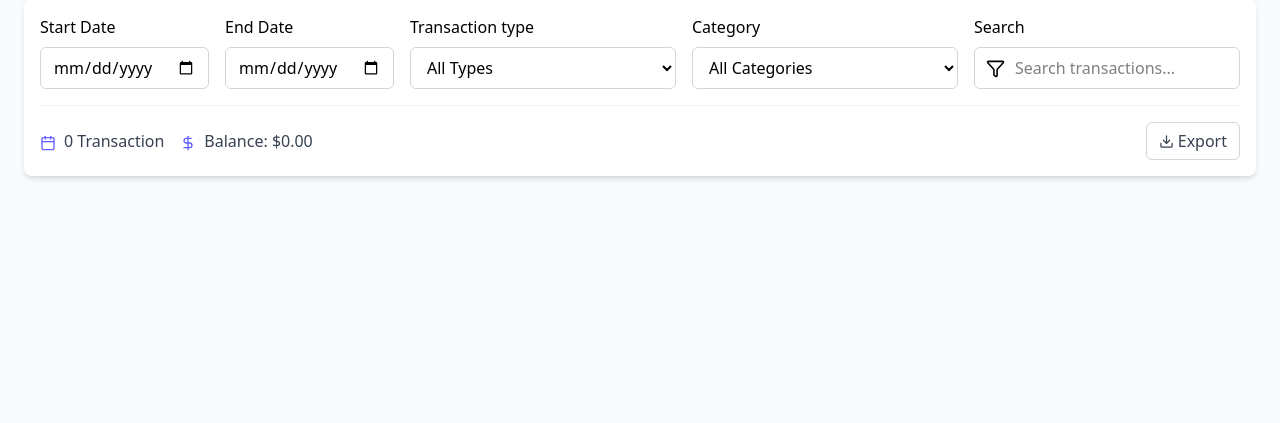
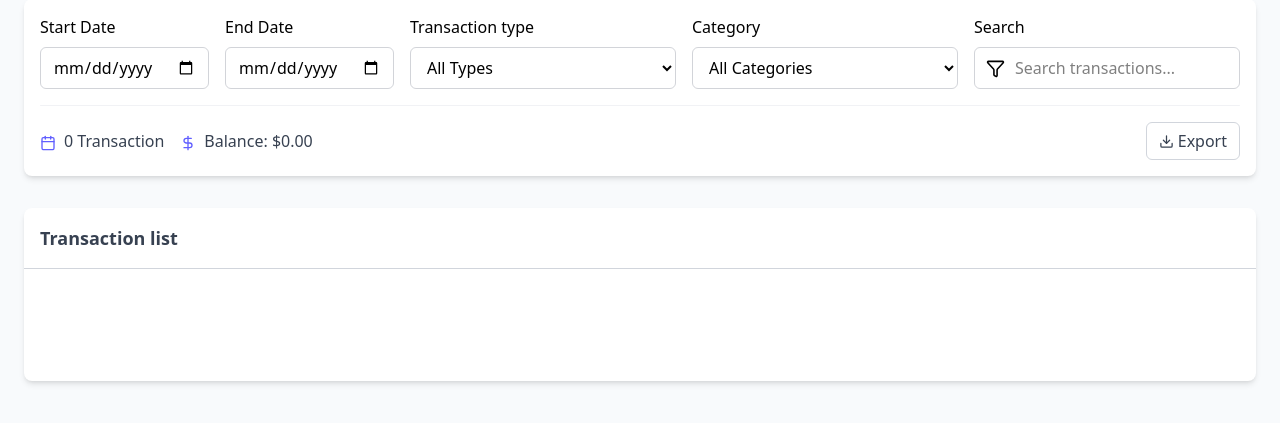
Before and after one commit to SynysterRev/BudgetManager, a Django app: template expenses/templates/expenses/expense_page.html in a window 1280 px wide. Shown: the part 105-528 px from the top of the page. Run offline with Django 3.2, Linux system fonts and the light colour scheme; the template is opened without the code that fills it: most values are stand-ins (such as "Sample title", 1, 10 or a date in 2020); style sheets or scripts are compiled from the project's sources.

Commit message:
Update expense_page.html

```diff
--- a/expenses/templates/expenses/expense_page.html
+++ b/expenses/templates/expenses/expense_page.html
@@ -18,8 +18,7 @@
         </button>
     </div>
     <form method="GET" class="bg-background-important w-full flex flex-col p-4 mt-8
-    rounded-lg
-    shadow-md">
+    rounded-lg shadow-md">
         <div class="flex flex-row gap-4">
             <div class="flex flex-1 gap-4">
                 <div class="flex flex-col gap-2 flex-1">
@@ -137,4 +136,24 @@
             </button>
         </div>
     </form>
+
+    <div class="bg-background-important w-full flex flex-col mt-8 py-4
+    rounded-lg shadow-md">
+        <h2 class="font-bold text-text-main text-lg px-4">Transaction list</h2>
+        <div class="border-t-1 border-gray-300 mt-4 flex justify-center items-center
+        py-12">
+            {% if transactions %}
+                {% for transaction in transactions %}
+
+                {% endfor %}
+            {% else %}
+                <div class="flex flex-col gap-2 text-center text-gray-500">
+                <p>No transactions found</p>
+                <p class="text-sm">Add a new transaction to get
+                    started</p>
+                </div>
+            {% endif %}
+        </div>
+
+    </div>
 {% endblock content %}
```
